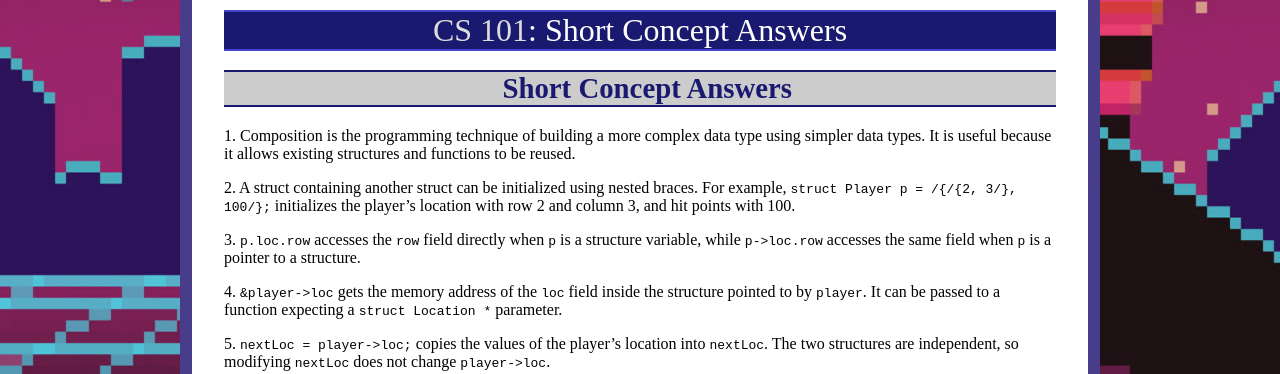
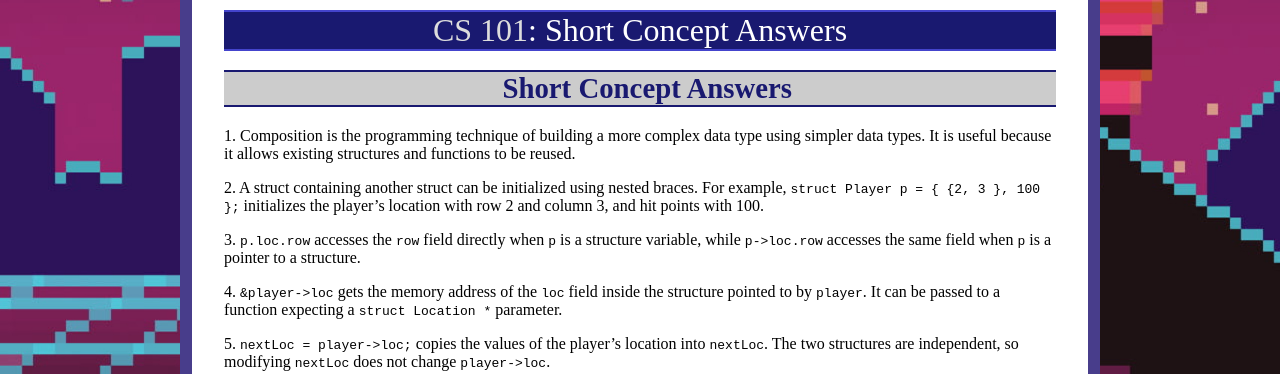
Before and after one commit to ycpcs/cs101-fall2026, a Jekyll site: the page built from practices/s17.md, in a window 1280 px wide. Shown: the top 374 px of the page. Built offline with Jekyll 4.4.1, drawn with Linux system fonts in a browser that asks for light colours; our own code applies the rules of GitHub Pages for plain Markdown files.

Commit message:
Update s17.md

```diff
--- a/practices/s17.md
+++ b/practices/s17.md
@@ -2,7 +2,7 @@
 
 1\. Composition is the programming technique of building a more complex data type using simpler data types. It is useful because it allows existing structures and functions to be reused.
 
-2\. A struct containing another struct can be initialized using nested braces. For example, `struct Player p = /{/{2, 3/}, 100/};` initializes the player's location with row 2 and column 3, and hit points with 100.
+2\. A struct containing another struct can be initialized using nested braces. For example, `struct Player p = { {2, 3 }, 100 };` initializes the player's location with row 2 and column 3, and hit points with 100.
 
 3\. `p.loc.row` accesses the `row` field directly when `p` is a structure variable, while `p->loc.row` accesses the same field when `p` is a pointer to a structure.
 
```
